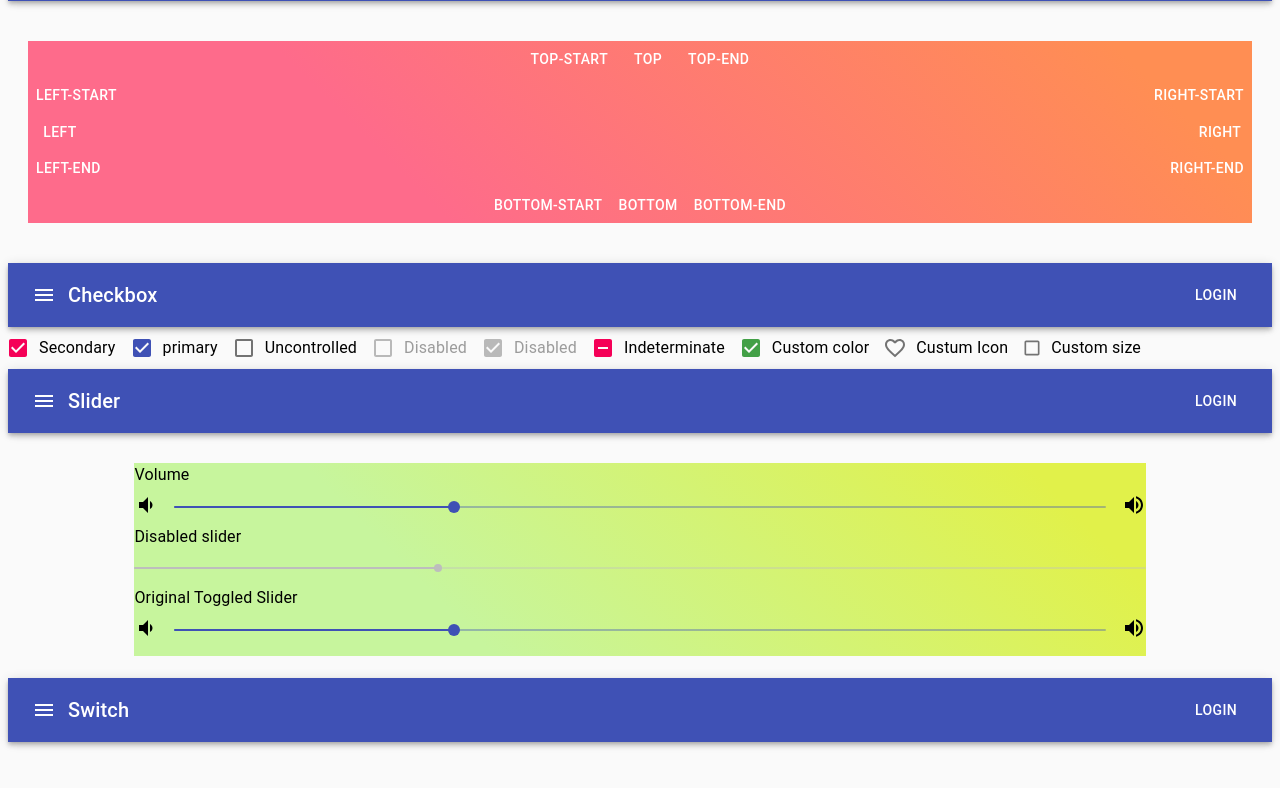
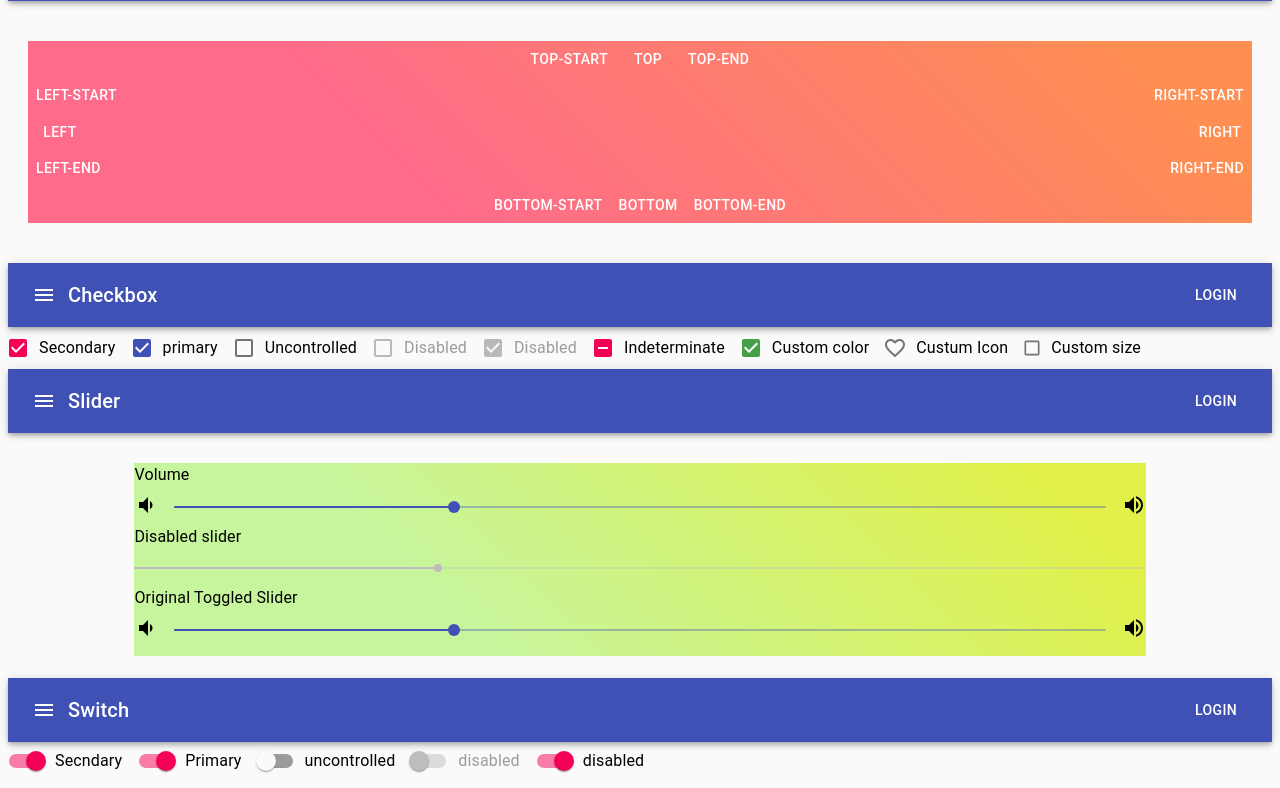
Before and after one commit to TakuoIshida/Material-UI-Components, a React (Create React App) app: page / in a window 1280 px wide. Shown: the part 532-1320 px from the top of the page. Before the commit the page ends 1282 px from the top, so only its background shows below. Built offline with nearby package versions, Linux system fonts and the light colour scheme.

Commit message:
Switche is added

```diff
--- a/src/App.js
+++ b/src/App.js
@@ -4,7 +4,9 @@ import Button from './components/Button/Button';
 import ButtonGroup from './components/ButtonGroup/ButtonGroup';
 import Popper from './components/Popper/Popper';
 import Checkbox from './components/Checkbox/Checkbox';
-import Slider from './components/Slider/Slider'
+import Slider from './components/Slider/Slider';
+import Switch from './components/Switch/Switch';
+
 
 class App extends Component {
 
@@ -22,6 +24,7 @@ class App extends Component {
                 <AppBar title="Slider"/>
                 <Slider />
                 <AppBar title="Switch"/>
+                <Switch />
             </div>
         )
     }
--- /dev/null
+++ b/src/components/Switch/Switch.jsx
@@ -0,0 +1,32 @@
+import React from 'react';
+import FormGroup from '@material-ui/core/FormGroup';
+import FormControlLabel from '@material-ui/core/FormControlLabel';
+import Switch from '@material-ui/core/Switch';
+
+export default function Switchable() {
+  const [state, setState] = React.useState({
+    checkedA: true,
+    checkedB: true,
+  });
+
+  const handleChange = (event) => {
+    setState({...state,[event.target.name]: event.target.checked });
+
+  };
+
+  return(
+    <FormGroup row>
+      <FormControlLabel
+      control={<Switch checked={state.checkedA} onChange={handleChange} name="checkedA"/>}
+      label="Secndary"
+      />
+      <FormControlLabel
+      control={<Switch checked={state.checkedB} onChange={handleChange} name="checkedB"/>}
+      label="Primary"
+      />
+      <FormControlLabel control={<Switch />} label="uncontrolled"/>
+      <FormControlLabel disabled control={<Switch />} label="disabled"/>
+      <FormControlLabel control={<Switch checked/>} label="disabled"/>
+    </FormGroup>
+  );
+}
--- a/src/components/index.js
+++ b/src/components/index.js
@@ -4,3 +4,4 @@ export { default as ButtonGroup } from './ButtonGroup/ButtonGroup';
 export { default as Popper } from './Popper/Popper';
 export { default as Checkbox } from './Checkbox/Checkbox';
 export { default as Slider } from './Slider/Slider';
+export { default as Switch } from './/Switch/Switch';
```
Also changed, not shown: src/components/Switch/Switch.module.css (added, +8 -0 lines).
